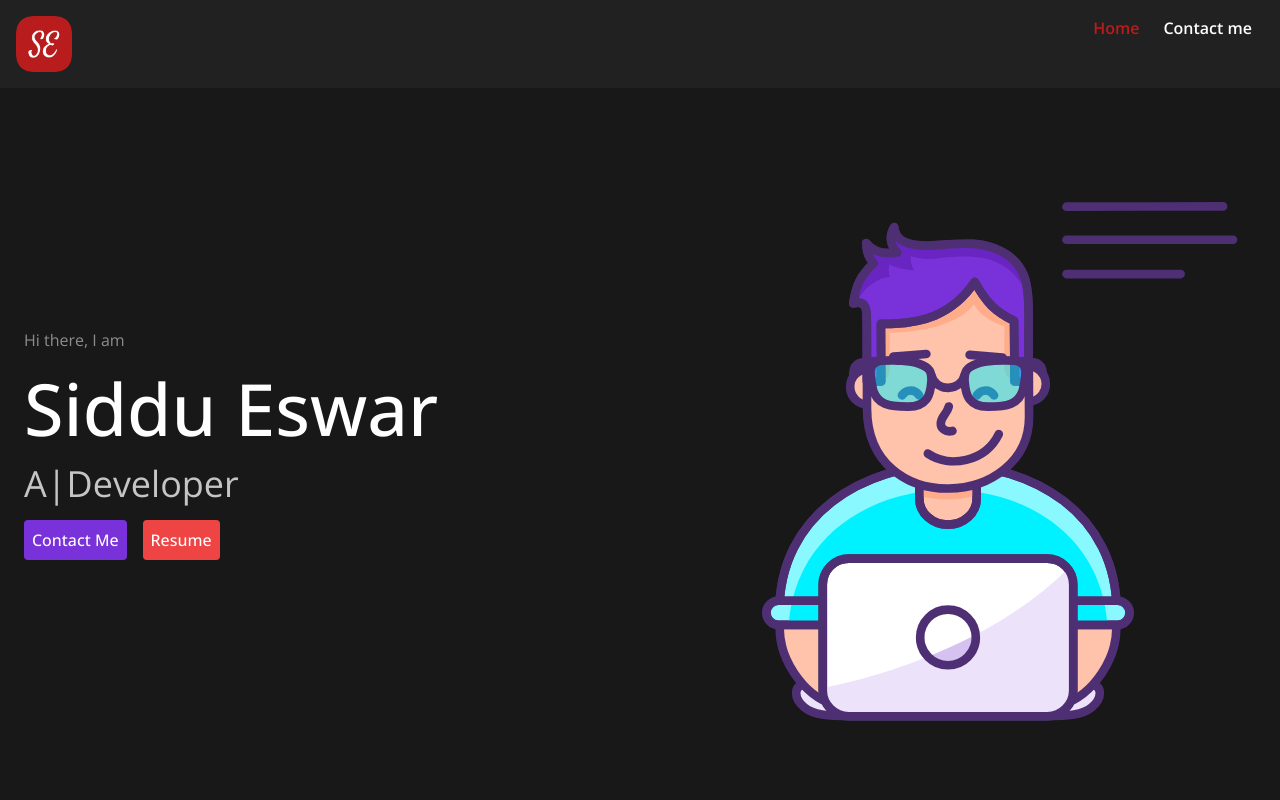
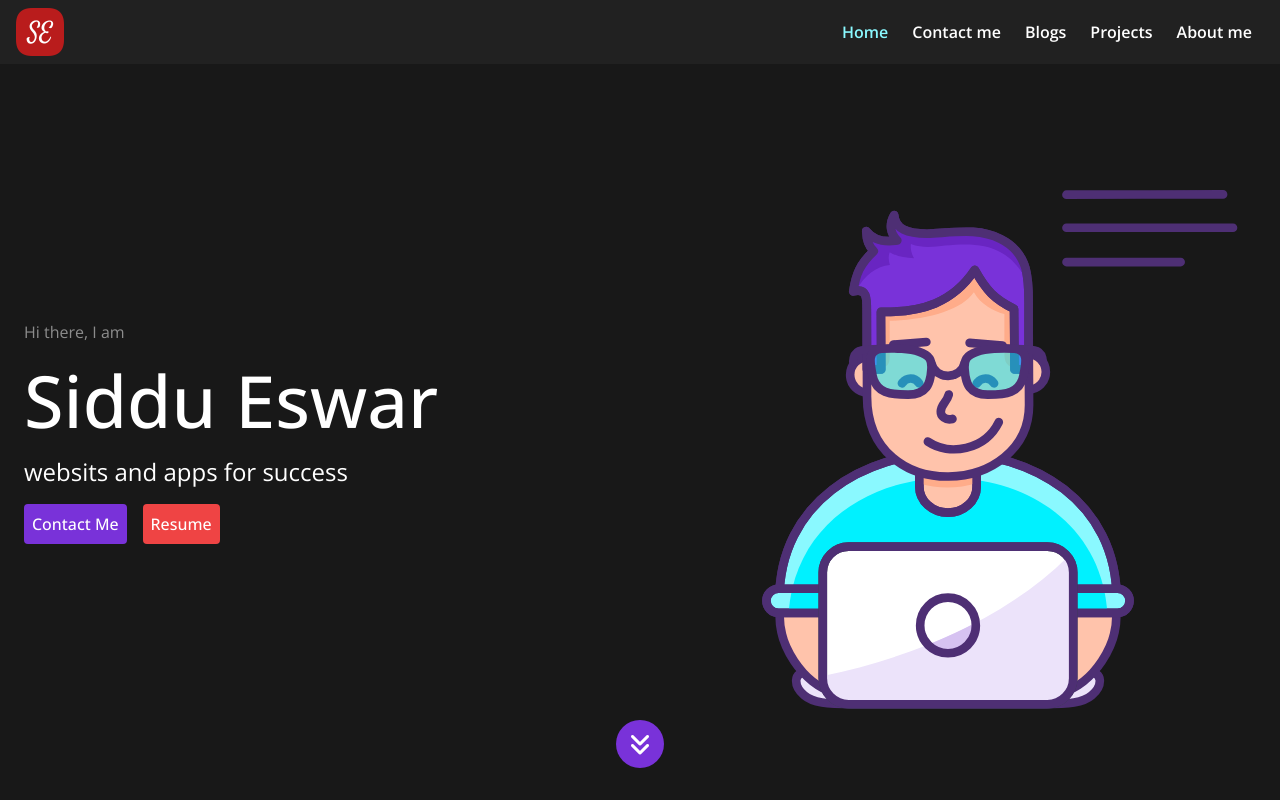
Before and after one commit to Eswarsiddu/portfolio, a React (Vite) app: page / in a window 1280 px wide. Shown: the top 800 px of the page. Built offline with nearby package versions, Linux system fonts and the light colour scheme.

Commit message:
Working on hero section

```diff
--- a/index.html
+++ b/index.html
@@ -35,9 +35,21 @@
       sizes="16x16"
       href="/icons/favicon-16x16.png"
     />
+    <link
+      rel="stylesheet"
+      href="https://cdnjs.cloudflare.com/ajax/libs/font-awesome/6.6.0/css/all.min.css"
+      integrity="sha512-Kc323vGBEqzTmouAECnVceyQqyqdsSiqLQISBL29aUW4U/M7pSPA/gEUZQqv1cwx4OnYxTxve5UMg5GT6L4JJg=="
+      crossorigin="anonymous"
+      referrerpolicy="no-referrer"
+    />
     <!-- <link rel="manifest" href="/site.webmanifest"> -->
 
     <title>Siddu Eswar</title>
+    <style>
+      html {
+        scroll-behavior: smooth;
+      }
+    </style>
   </head>
   <!-- 23253a -->
   <body class="bg-[#181818]">
--- a/src/NavBar/index.jsx
+++ b/src/NavBar/index.jsx
@@ -1,4 +1,4 @@
-import { useLayoutEffect, useRef, useState } from "react";
+import { useEffect, useLayoutEffect, useRef, useState } from "react";
 import {
   Link,
   // Navigate,
@@ -9,6 +9,29 @@ import {
 import { RouteNames } from "../Routes";
 import LOGO from "/icons/android-chrome-192x192.png";
 // import LOGO from "/icons/favicon-16x192.png"
+
+const NavBarElements = [
+  {
+    name: "Home",
+    to: RouteNames.HOME,
+  },
+  {
+    name: "Contact me",
+    to: RouteNames.CONTACT_ME,
+  },
+  {
+    name: "Blogs",
+    to: RouteNames.BLOGS,
+  },
+  {
+    name: "Projects",
+    to: RouteNames.PROJECTS,
+  },
+  {
+    name: "About me",
+    to: RouteNames.ABOUT_ME,
+  },
+];
 
 function NavBar() {
   const navRef = useRef(null);
@@ -21,43 +44,75 @@ function NavBar() {
     <>
       {/* 3d426b */}
       <header className=" sticky top-0 w-full z-20 bg-[#212121]" ref={navRef}>
-        <nav className="flex py-4 px-2 md:px-4">
+        <nav className="flex py-2 px-2 md:px-4 items-center relative">
           <NavLogo />
-          {/* <h1
-            className={
-              "my-0 py-0 mr-auto font-bold text-5xl NavBrandFont text-red-900"
-            }
-          >
-            ESWAR
-          </h1> */}
-          <ul className="flex py-0 text-white">
-            <li className="py-0">
-              <NavElement name="Home" to={RouteNames.HOME} />
-            </li>
-            {/* <li>
-              <NavElement name="Blogs" to={RouteNames.BLOGS} />
-            </li> */}
-            {/* <li>
-              <NavElement name="Projects" to={RouteNames.PROJECTS} />
-            </li> */}
-            <li>
-              <NavElement name="Contact me" to={RouteNames.CONTACT_ME} />
-            </li>
-          </ul>
+          <div className="h-full flex-grow flex">
+            <div className="flex-grow">
+              {/* Place holder to keep items end */}
+            </div>
+            <ul className=" items-center py-0 hidden md:flex">
+              {NavBarElements.map((element, index) => (
+                <li key={index}>
+                  <NavElement name={element.name} to={element.to} />
+                </li>
+              ))}
+            </ul>
+            <MenuItems NavElements={NavBarElements} />
+            {/* <div className="block md:hidden">
+              <MenuIcon />
+            </div> */}
+          </div>
         </nav>
       </header>
 
       <Outlet context={{ navBarHeight }} />
-
-      {/* <OutletFun ref={navRef} /> */}
-      {/* <Outlet context={{ NavRef: navRef }} /> */}
     </>
   );
 }
 
-// const OutletFun = forwardRef((props, ref) => (
-//   <Outlet {...props} context={{ NavRef: ref }} />
-// ));
+function MenuItems({ NavElements }) {
+  const [isOpen, setIsOpen] = useState(false);
+  const [revealedElements, setRevealedElements] = useState([]);
+  const [isRevealing, setIsRevealing] = useState(false);
+
+  return (
+    <div className="flex md:hidden items-center">
+      <button onClick={() => setIsOpen(!isOpen)}>
+        <MenuIcon isOpen={isOpen} />
+      </button>
+      <ul
+        className={
+          // TODO: animate the menu reveal
+          "absolute top-full w-full left-0 bg-gray-800 overflow-y-auto flex-col gap-4 py-4 " +
+          (isOpen ? "flex" : "hidden")
+        }
+      >
+        {NavElements.map((element, index) => (
+          <li key={index} className="w-full">
+            <NavElement
+              name={element.name}
+              to={element.to}
+              parentClick={() => {
+                setIsOpen(false);
+              }}
+            />
+          </li>
+        ))}
+      </ul>
+    </div>
+  );
+}
+
+function MenuIcon({ isOpen }) {
+  // create animation for menu icon based on is open or not
+  return (
+    <div className="w-6 h-6 flex flex-col gap-1 justify-center">
+      <div className="w-full rounded h-1 bg-white"></div>
+      <div className="w-full rounded h-1 bg-white"></div>
+      <div className="w-full rounded h-1 bg-white"></div>
+    </div>
+  );
+}
 
 function NavLogo() {
   const location = useLocation();
@@ -65,36 +120,33 @@ function NavLogo() {
   const navigate = useNavigate();
   return (
     <h1
-      className={
-        "my-0 py-0 mr-auto font-bold text-5xl NavBrandFont text-white flex gap-2" +
-        (isHome ? "" : " hover:cursor-pointer")
-      }
+      className={isHome ? "" : " hover:cursor-pointer"}
       onClick={() => {
         if (!isHome) {
           navigate(RouteNames.HOME);
         }
       }}
     >
-      <img src={LOGO} alt="" className=" w-14 aspect-square" />
-      {/* ESWAR */}
+      <img src={LOGO} alt="" className=" w-9 sm:w-10 lg:w-12 aspect-square" />
     </h1>
   );
 }
 
-function NavElement({ name, to }) {
+function NavElement({ name, to, parentClick = () => {} }) {
   const location = useLocation();
   const isActive = location.pathname === to;
   if (isActive) {
     return (
-      <span className="py-0.5 px-3 font-semibold text-red-700 hover:cursor-default">
+      <span className="py-0.5 px-3 font-semibold hover:cursor-default w-ful text-[#8af9ff] block text-center">
         {name}
       </span>
     );
   }
   return (
     <Link
-      className=" py-0.5 px-3 font-semibold hover:border-t-2 hover:border-b-2 hover:border-red-300"
+      className=" py-0.5 px-3 font-semibold border-[#00f1ff text-white w-ful block text-center after:border-[#00f1ff] after:block after:border-b after:transition-transform after duration-300 after:ease-in-out after:scale-0 hover:after:scale-100"
       to={to}
+      onClick={parentClick}
     >
       {name}
     </Link>
--- a/src/Pages/Home/AboutMe.jsx
+++ b/src/Pages/Home/AboutMe.jsx
@@ -2,7 +2,7 @@ import React from "react";
 
 const AboutMe = () => {
   return (
-    <div className=" py-16 bg-[#1B1B1B]">
+    <div id="about-me-section" className=" py-16 bg-[#1B1B1B]">
       <div className=" mx-auto px-4 text-white  flex items-center container max-w-[1140px">
         <h1 className=" text-cente text-4xl font-bold mb-5 text-[#00f1ff] w-2/12">
           About Me
--- a/src/Pages/Home/HeroSectionHome.jsx
+++ b/src/Pages/Home/HeroSectionHome.jsx
@@ -13,6 +13,7 @@ function HeroSection({ NavBarHeight }) {
   const typedRef = useRef(null);
 
   useEffect(() => {
+    if (!typedRef.current) return;
     const typed = new Typed(typedRef.current, {
       strings: ["A Web^800", "An App^500"],
       typeSpeed: 50,
@@ -64,15 +65,20 @@ function HeroSection({ NavBarHeight }) {
         // style={{ paddingTop: `${NavBarHeight + 15}px` }}
       >
         <div className="flex flex-col gap-4 h-1/2 justify-start md:justify-center ">
-          <h1 className="flex flex-col gap-5">
+          <div className="flex flex-col gap-5">
             <span className=" opacity-50">Hi there, I am</span>
-            <span className=" block text-5xl md:text-6xl lg:text-7xl font-medium ">
+            <h1 className=" block text-5xl md:text-6xl lg:text-7xl font-medium ">
               Siddu Eswar
-            </span>
-            <span className=" text-2xl lg:text-4xl opacity-75 text-nowrap">
+            </h1>
+            {/* <span className=" opacity-75 text-nowrap">
               <span ref={typedRef}></span>Developer
-            </span>
-          </h1>
+            </span> */}
+            <p className=" text-2xl">
+              websits and apps for success
+              {/* Looking for a Website or App? We Design & Brand for Success */}
+            </p>
+          </div>
+
           <div className="flex gap-4">
             <button className="p-2 bg-[#7932d9] rounded text-white hover:bg-[#6925c2] font-medium">
               Contact Me
@@ -101,6 +107,14 @@ function HeroSection({ NavBarHeight }) {
         {/* </div> */}
         {/* </div> */}
       </div>
+      <a
+        href={"#about-me-section"}
+        className=" bg-[#7932d9] w-12 h-12 rounded-full absolute bottom-8 left-1/2 -translate-x-1/2 flex justify-center items-center "
+      >
+        {/* <img src={AnglesDown} /> */}
+        <i className="fa-solid fa-angles-down mt-3 text-white text-2xl animate-bounce"></i>
+        {/* <ChevronsDown fill="#ffffff" stroke="1" /> */}
+      </a>
     </section>
   );
 }
--- a/src/Routes.jsx
+++ b/src/Routes.jsx
@@ -4,4 +4,5 @@ export const RouteNames = {
   BLOGS: "/blogs",
   CONTACT_ME: "/contact-me",
   SPEAR_SECURITY_FORCE: "/projects/spear-security-force",
+  ABOUT_ME: "/about-me",
 };
--- a/tailwind.config.js
+++ b/tailwind.config.js
@@ -22,6 +22,9 @@ export default {
           "76%": { transform: "rotate(270deg)" },
           "99%": { transform: "rotate(270deg)" },
           "100%": { transform: "rotate(360deg)" },
+        },
+        borderBackground: {
+          "0%": { borderBottom: "1px" },
         },
         moveBox: {
           "0%": {
```
